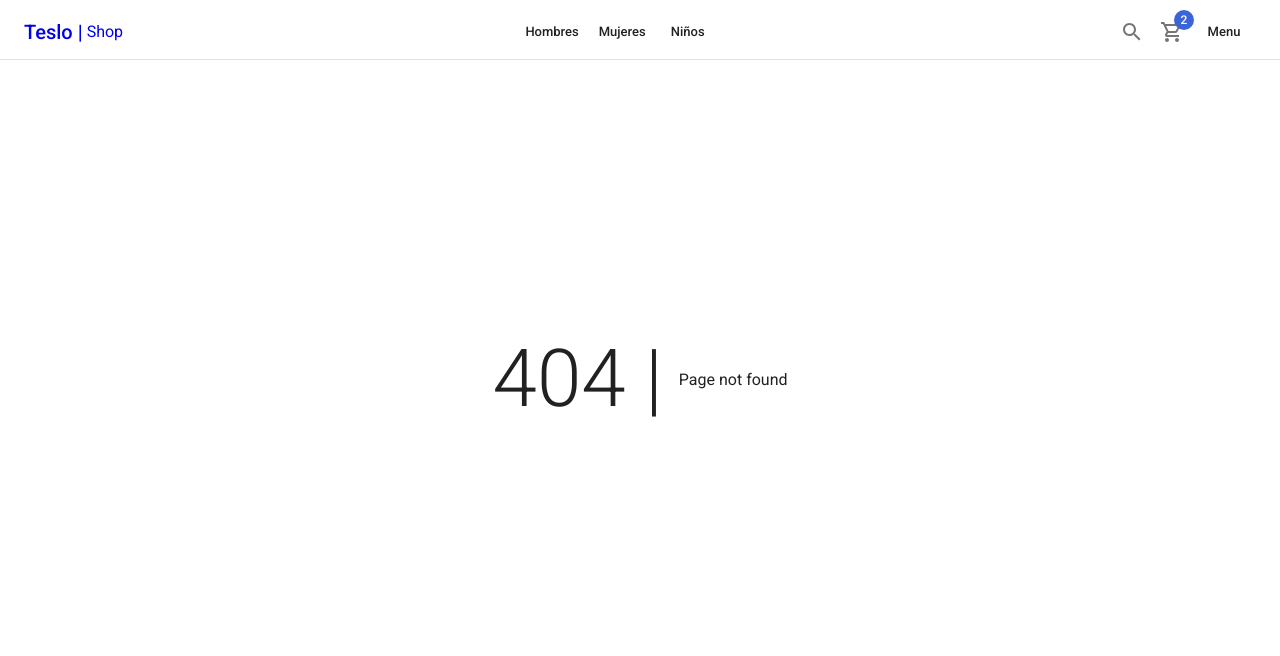
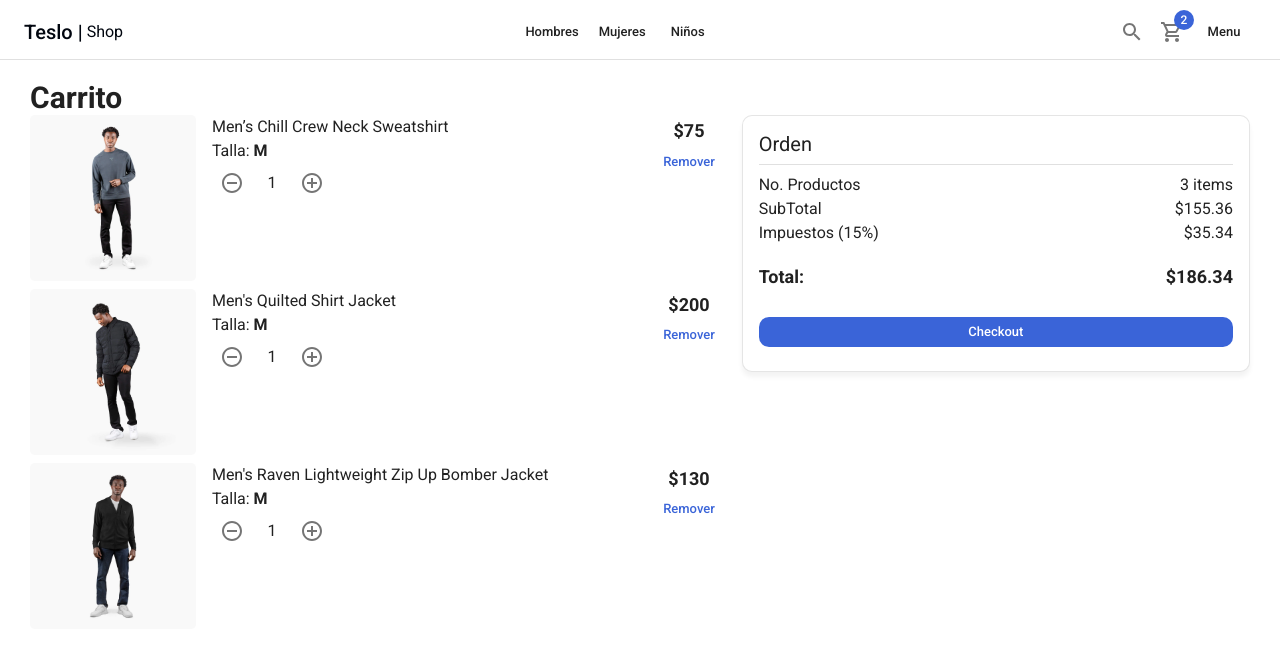
Before and after one commit to Gerguevara/mira-shop, a Next.js app: page /cart in a window 1280 px wide. Before the commit this address had no page. Shown: the top 656 px of the page. Built offline with nearby package versions, Linux system fonts and the light colour scheme.

Commit message:
feat: add cart + empty card pages

```diff
--- /dev/null
+++ b/components/cart/CardList.tsx
@@ -0,0 +1,68 @@
+import { FC } from 'react';
+import NextLink from 'next/link';
+import { Box, Button, CardActionArea, CardMedia, Grid, Link, Typography } from '@mui/material';
+
+import { initialData } from '../../database/products';
+import { ItemCounter } from '../ui';
+
+const productsInCart = [
+    initialData.products[0],
+    initialData.products[1],
+    initialData.products[2],
+]
+
+interface Props {
+    editable?: boolean;
+}
+
+export const CartList: FC<Props> = ({ editable = false }) => {
+
+    return (
+        <>
+            {
+                productsInCart.map(product => (
+                    <Grid container spacing={2} key={product.slug} sx={{ mb: 1 }}>
+                        <Grid item xs={3}>
+                            {/* TODO: llevar a la página del producto */}
+                            <NextLink href="/product/slug" passHref>
+                                <Link>
+                                    <CardActionArea>
+                                        <CardMedia
+                                            image={`/products/${product.images[0]}`}
+                                            component='img'
+                                            sx={{ borderRadius: '5px' }}
+                                        />
+                                    </CardActionArea>
+                                </Link>
+                            </NextLink>
+                        </Grid>
+                        <Grid item xs={7}>
+                            <Box display='flex' flexDirection='column'>
+                                <Typography variant='body1'>{product.title}</Typography>
+                                <Typography variant='body1'>Talla: <strong>M</strong></Typography>
+
+                                {
+                                    editable
+                                        ? <ItemCounter />
+                                        : <Typography variant='h5'>3 items</Typography>
+                                }
+
+                            </Box>
+                        </Grid>
+                        <Grid item xs={2} display='flex' alignItems='center' flexDirection='column'>
+                            <Typography variant='subtitle1'>{`$${product.price}`}</Typography>
+
+                            {
+                                editable && (
+                                    <Button variant='text' color='secondary' >
+                                        Remover
+                                    </Button>
+                                )
+                            }
+                        </Grid>
+                    </Grid>
+                ))
+            }
+        </>
+    )
+}
--- /dev/null
+++ b/components/cart/OrderSummary.tsx
@@ -0,0 +1,38 @@
+import { Grid, Typography } from "@mui/material"
+
+
+export const OrderSummary = () => {
+  return (
+    <Grid container>
+
+        <Grid item xs={6}>
+            <Typography>No. Productos</Typography>
+        </Grid>
+        <Grid item xs={6} display='flex' justifyContent='end'>
+            <Typography>3 items</Typography>
+        </Grid>
+
+        <Grid item xs={6}>
+            <Typography>SubTotal</Typography>
+        </Grid>
+        <Grid item xs={6} display='flex' justifyContent='end'>
+            <Typography>{ `$${ 155.36 }` }</Typography>
+        </Grid>
+
+        <Grid item xs={6}>
+            <Typography>Impuestos (15%)</Typography>
+        </Grid>
+        <Grid item xs={6} display='flex' justifyContent='end'>
+            <Typography>{ `$${ 35.34 }` }</Typography>
+        </Grid>
+
+        <Grid item xs={6} sx={{ mt:2 }}>
+            <Typography variant="subtitle1">Total:</Typography>
+        </Grid>
+        <Grid item xs={6} sx={{ mt:2 }} display='flex' justifyContent='end'>
+            <Typography variant="subtitle1">{ `$${ 186.34 }` }</Typography>
+        </Grid>
+
+    </Grid>
+  )
+}
--- a/components/cart/index.ts
+++ b/components/cart/index.ts
@@ -0,0 +1,2 @@
+export * from './CardList'
+export * from './OrderSummary'
--- a/components/ui/Navbar.tsx
+++ b/components/ui/Navbar.tsx
@@ -1,5 +1,6 @@
 import { MoreVert, SearchOutlined, ShoppingCartOutlined } from '@mui/icons-material'
-import { AppBar, Badge, Box, Button, IconButton, Link, Toolbar, Typography, useMediaQuery, Theme, ThemeProvider, useTheme } from '@mui/material'
+import { AppBar, Badge, Box, Button, IconButton, Toolbar, Typography, useMediaQuery, Theme, ThemeProvider, useTheme } from '@mui/material'
+import Link from 'next/link';
 import React from 'react'
 
 const Navbar = () => {
@@ -14,11 +15,13 @@ const Navbar = () => {
         <AppBar sx={{ borderBottom: { xs: 'none', sm: '1px solid #e0e0e0' } }}>
             <Toolbar>
 
-                <Link display='flex' alignItems='center' href='/'>
-                    <Typography variant='h6'>Teslo |</Typography>
-                    <Typography sx={{ ml: 0.5 }}>Shop</Typography>
+                <Link style={{ textDecoration: 'none', color: '#01060f' }} href='/'>
+                    <Box display='flex' alignItems='center' >
+                        <Typography variant='h6'>Teslo |</Typography>
+                        <Typography sx={{ ml: 0.5 }}>Shop</Typography>
+                    </Box>
+
                 </Link>
-
 
                 <Box flex={1} />
 
--- /dev/null
+++ b/pages/cart/index.tsx
@@ -0,0 +1,39 @@
+import { CartList, OrderSummary } from '@/components/cart';
+import { ShopLayout } from '@/components/layout';
+import { Box, Button, Card, CardContent, Divider, Grid, Typography } from '@mui/material';
+
+
+const CartPage = () => {
+  return (
+    <ShopLayout title='Carrito - 3' pageDescription={'Carrito de compras de la tienda'}>
+        <Typography variant='h1' component='h1'>Carrito</Typography>
+
+        <Grid container>
+            <Grid item xs={ 12 } sm={ 7 }>
+                <CartList editable />
+            </Grid>
+            <Grid item xs={ 12 } sm={ 5 }>
+                <Card className='summary-card'>
+                    <CardContent>
+                        <Typography variant='h2'>Orden</Typography>
+                        <Divider sx={{ my:1 }} />
+
+                        <OrderSummary />
+
+                        <Box sx={{ mt: 3 }}>
+                            <Button color="secondary" className='circular-btn' fullWidth>
+                                Checkout
+                            </Button>
+                        </Box>
+
+                    </CardContent>
+                </Card>
+            </Grid>
+        </Grid>
+
+
+    </ShopLayout>
+  )
+}
+
+export default CartPage;
```
Also changed, not shown: pages/cart/empty.tsx (added, +34 -0 lines).
